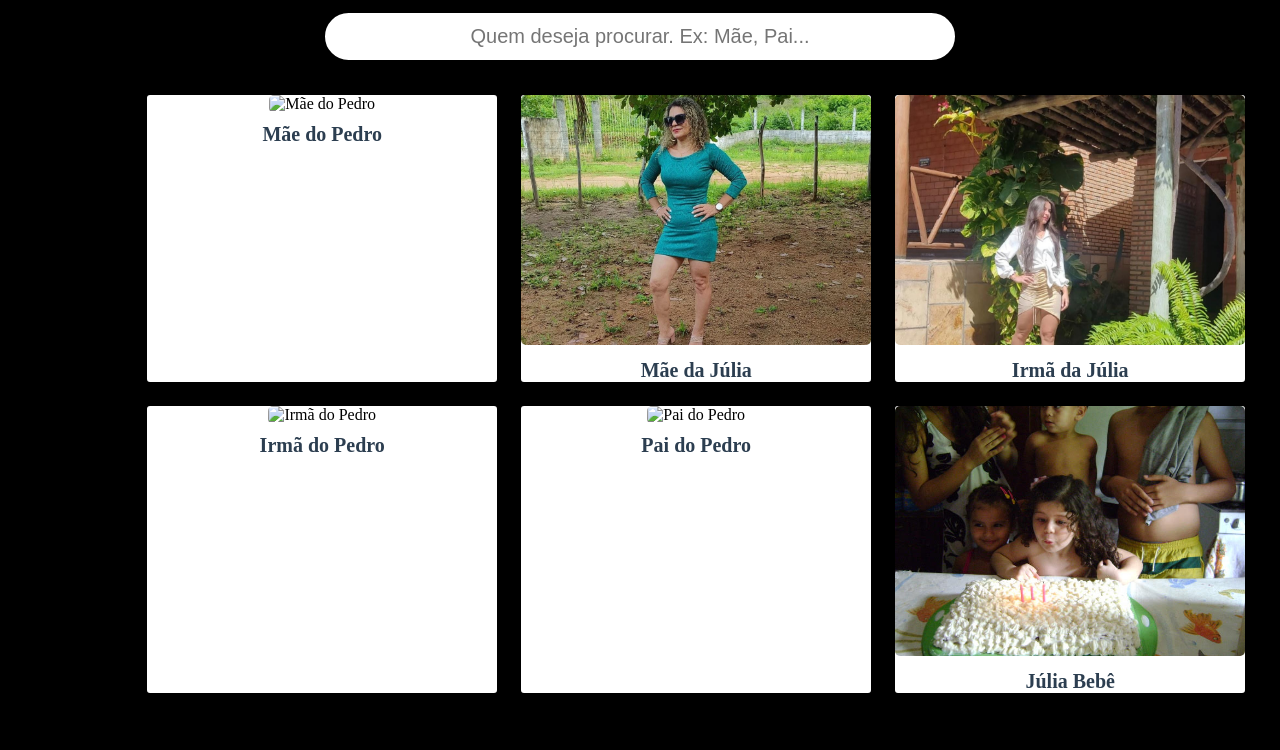
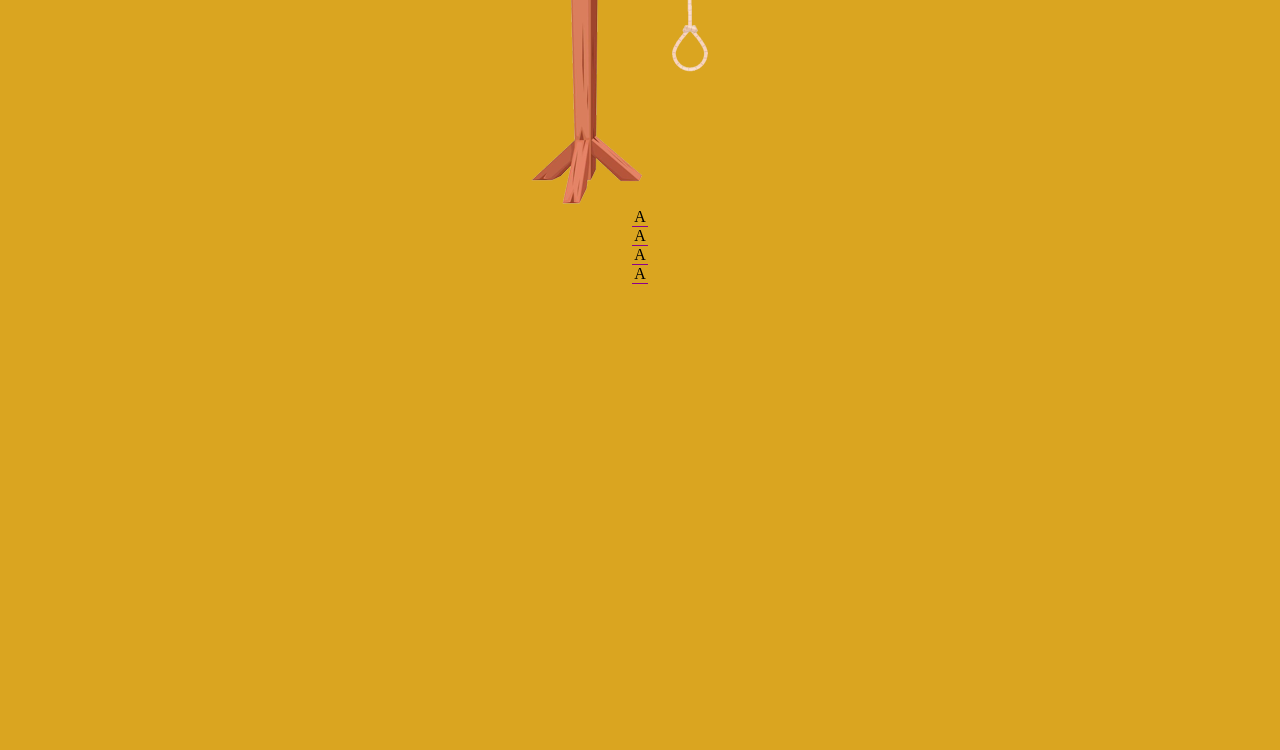
Before and after one commit to juliamacedo63/WEB, a plain HTML site: page JULIA E SEU AJUDANTE/index.html in a window 1280 px wide. Shown: the part 74-824 px from the top of the page. After the commit the page ends 800 px from the top, so only its background shows below. Drawn offline with Linux system fonts and the light colour scheme.

Commit message:
Add files via upload

```diff
--- a/JULIA E SEU AJUDANTE/css/style.css
+++ b/JULIA E SEU AJUDANTE/css/style.css
@@ -1,112 +1,46 @@
 *{
-    box-sizing: box-border;
     padding: 0;
     margin: 0;
-}
-body{
-    background-color: #000;
+    box-sizing: border-box;
 
 }
 
-.family-selection {
-    margin: 20px;
-    transition: opacity 0.3s ease-in-out;
-    opacity: 0;
-    pointer-events: none; /* Impede que o usuário clique nos botões enquanto estiver invisível */
-}
+body{
+    width: 100vw;
+    height: 90vh;
+    margin-top: 10px;
+    background-color: goldenrod;
+    font-family: 'Times New Roman', Times, serif;
 
-.family-selection.show {
-    opacity: 1;
-    pointer-events: auto;
 }
 
 .container{
-    padding: 25px 9%;
-    text-align: center;
-}
-
-.container .heading{
-    font-size: 30px;
-    padding-bottom: 25px;
-    color:#fff;
-}
-
-.container #search-box{
-    text-align: center;
-    border-radius: 30px;
-    font-size: 20px;
-    padding: 12px 15px;
-    border: 3px solid #000;
-    width: 600px;
-
-}
-@keyframes fadeIn {
-    0%{
-        transform: scale(.7) translateY(-10px);
-    opacity: 0;
-    }
-}
-.container .container-image{
-    display: grid;
-    grid-template-columns: repeat(3,1fr);
-    gap: 20px;
-    padding: 30px;
+    display: flex;
+    justify-content: center;
+    align-items: center;
+    flex-wrap: wrap;
+    flex-direction: column;
 
 }
 
-.container .container-image .image{
-    width: 350px;
-    border-radius: 5px;
-    border: 2px solid #000;
-    cursor: pointer;
-    box-shadow: 0 5px 10px rgba(0,0,0,.1);
-    background-color: #fff;
-    animation: fadeIn 2.s linear;
+#imagem{
+    background-image: url("../img/forca.png");
+    width: 234px;
+    height: 272px;
+    background-repeat: no-repeat;
+}
+
+#palavrasecreta{
+    display: flex;
+    flex-direction: row;
+    justify-content: center;
+    font-size: 1em;
+    margin-top: 30px;
+}
+
+.letras{
+    width: 16px;
+    text-align: center;
+    border-bottom:1px solid #8b008b;
 
 }
-
-.container .container-image .image img{
-    width: 100%;
-    height: 250px;
-    object-fit: cover;
-    margin-bottom: 10px;
-    border-radius: 5px;
-}
-
-.container .container-image .image img:hover{
-    transform: scale(1.2);
-}
-
-.container .container-image .image h3{
-    font-size: 20px;
-    color: #2c3e50;
-
-}
-
-@media(max-width:768px){
-    .container .container-image{
-        display: grid;
-        grid-template-columns: repeat(1,1fr);
-        padding: 25px 20px;
-    }
-    .container .container-image .image{
-        width: 100%;
-
-    }
-    .container #search-box{
-        width: 90%;
-
-    }
-}
-
-@media (max-width:450px){
-    .container.container-image{
-        display: grid;
-        grid-template-columns: repeat(1,1fr);
-        padding: 25px 20px;
-    }
-    .container .container-image .image #search-box{
-        width: 1000%;
-
-    }
-}
--- a/JULIA E SEU AJUDANTE/index.html
+++ b/JULIA E SEU AJUDANTE/index.html
@@ -1,58 +1,28 @@
 <!DOCTYPE html>
-<html lang="pt-br">
+<html lang="pt-BR">
 <head>
-    <meta charset='utf-8'>
-    <meta http-equiv='X-UA-Compatible' content='IE=edge'>
-    <title>Álbum de Fotos</title>
-    <meta name='viewport' content='width=device-width, initial-scale=1'>
-    <link rel='stylesheet' type='text/css' media='screen' href='main.css'>
-    <script src='main.js'></script>
-    <link rel="stylesheet" href="css/style.css">
+    <meta charset="UTF-8">
+    <meta http-equiv="X-UA-Compatible" content="IE=edge">
+    <meta name="viewport" content="width=device-width, initial-scale=1.0">
+    <link rel="stylesheet" href="css/style.css" media="screen">
+    <title>Jogo da Forca</title>
 </head>
 <body>
-    <div class="container">
-        <h1 class="heading">Procurar foto do familiar:</h1>
-        <input type="text" placeholder="Quem deseja procurar. Ex: Mãe, Pai..." id="search-box">
+    <div class= "container">
+        <div id="imagem" > </div>
 
+        <div id = "palavra-secreta">
+            <div class="letras">A</div>
+            <div class="letras">A</div>
+            <div class="letras">A</div>
+            <div class="letras">A</div>
+        </div>
+        <div id="teclado">
 
-        <div class="family-selection" style="display: none;">
-            <button id="my-family">Família da Júlia</button>
-            <button id="friend-family">Família do Pedro</button>
         </div>
-
-        <div class="container-image">
-            <!-- Imagens com o atributo data-family para definir a quem pertencem -->
-            <div class="image" data-title="Mãe" data-family="Pedro">
-                <img src="" alt="Mãe do Pedro">
-                <h3>Mãe do Pedro</h3>
-            </div>
-
-            <div class="image" data-title="Mãe" data-family="Júlia">
-                <img src="images/julia/MãedaJulia(1).jpeg" alt="Mãe da Júlia">
-                <h3>Mãe da Júlia</h3>
-            </div>
-
-            <div class="image" data-title="Irmã" data-family="Júlia">
-                <img src="images/julia/IrmãdaJúlia(1).jpeg" alt="Irmã da Júlia">
-                <h3>Irmã da Júlia</h3>
-            </div>
-
-            <div class="image" data-title="Irmã" data-family="Pedro">
-                <img src="" alt="Irmã do Pedro">
-                <h3>Irmã do Pedro</h3>
-            </div>
-
-            <div class="image" data-title="Pai" data-family="Pedro">
-                <img src="" alt="Pai do Pedro">
-                <h3>Pai do Pedro</h3>
-            </div>
-            <div class="image" data-title="Bebê"data-family="Júlia">
-                <img src="images/julia/Juliabebê(2).jpeg" alt="Júlia Bebê">
-                <h3>Júlia Bebê</h3>
-            </div>
+        <div id="categoria">
 
         </div>
     </div>
-    <script src="js/main.js"></script>
 </body>
 </html>
```
Also changed, not shown: JULIA E SEU AJUDANTE/img/forca.png (added), JULIA E SEU AJUDANTE/img/forca01.png (added), JULIA E SEU AJUDANTE/img/forca02.png (added), JULIA E SEU AJUDANTE/img/forca03.png (added), JULIA E SEU AJUDANTE/img/forca04.png (added), JULIA E SEU AJUDANTE/img/forca05.png (added), JULIA E SEU AJUDANTE/img/forca06.png (added).
